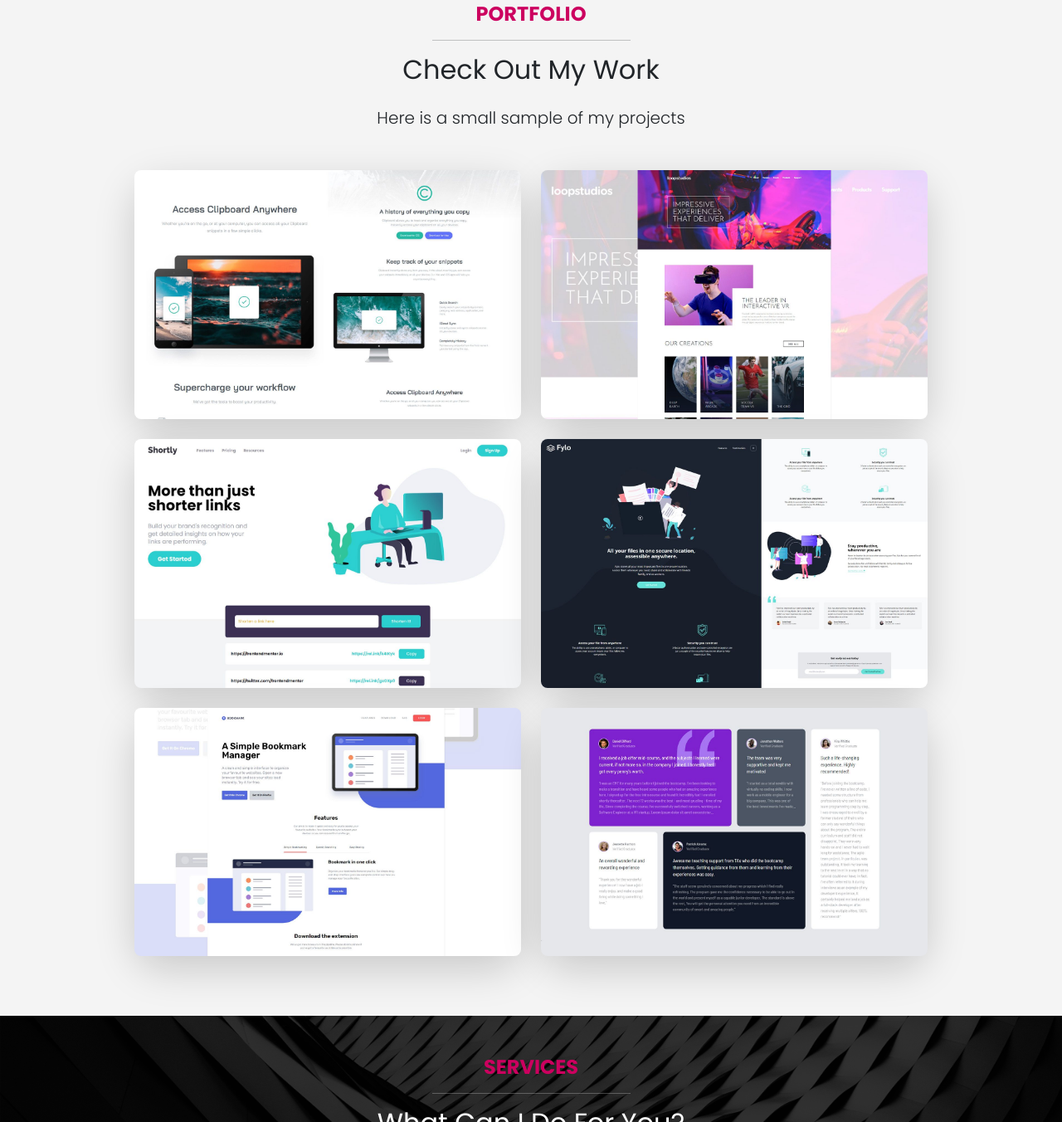
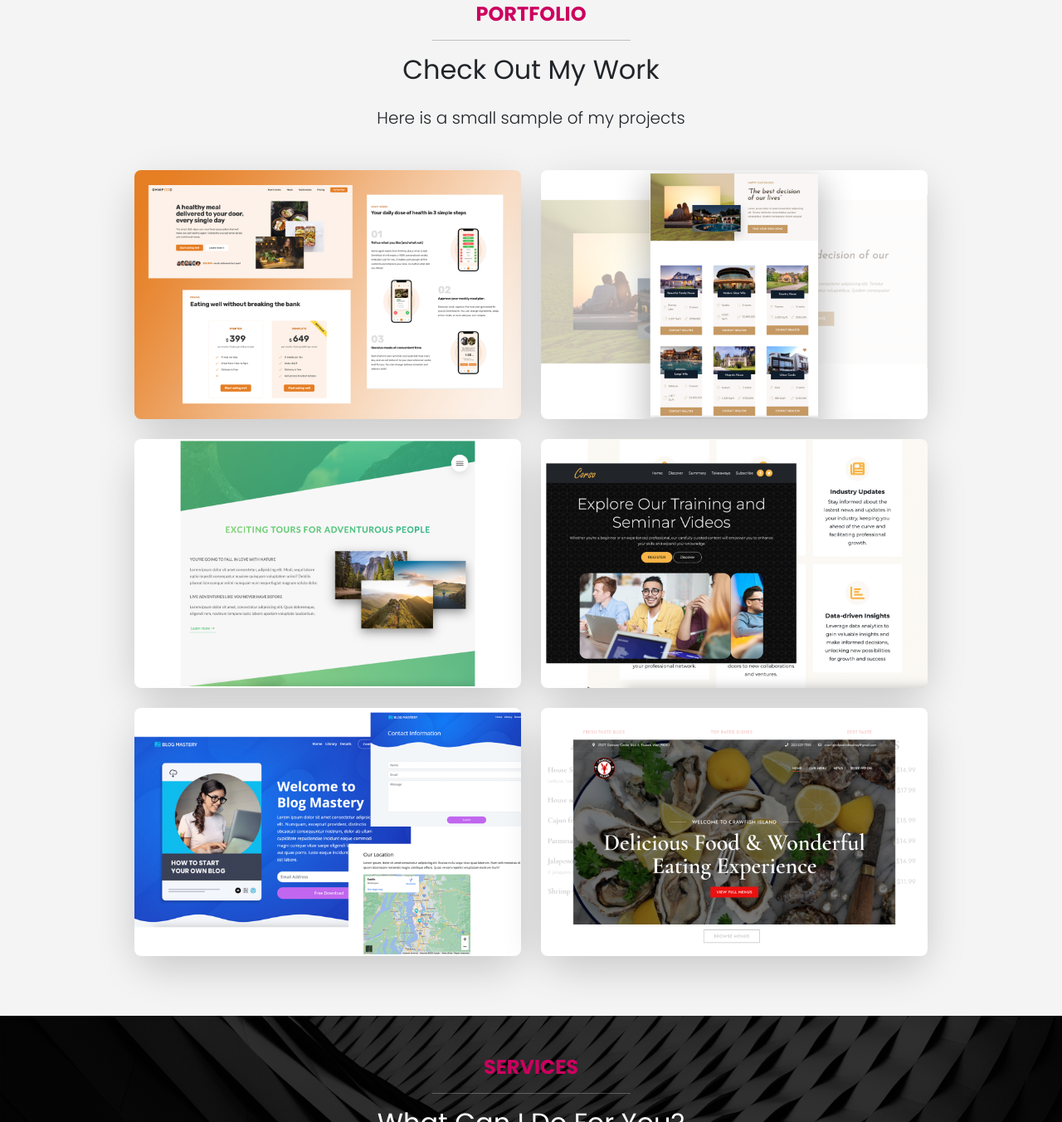
Before and after one commit to hanguyen2507/portfolio-website, a website: page index.html in a window 1280 px wide. Shown: the part 2167-3519 px from the top of the page at 83% size. Drawn offline with nearby package versions, Linux system fonts and the light colour scheme; files that its build step writes are made by us from their sources.

Commit message:
Changed projects

```diff
--- a/index.html
+++ b/index.html
@@ -176,48 +176,48 @@
         <div class="row">
           <div class="col-md-6 mb-4">
             <div class="project shadow-lg rounded-5">
-              <a href="images/project1.jpg" data-lightbox="images" data-title="Clipboard Landing Page">
-                <img src="images/project1.jpg" alt="Project 1" class="img-fluid rounded-3">
+              <a href="images/omnifood.png" data-lightbox="images" data-title="Clipboard Landing Page">
+                <img src="images/omnifood.png" alt="OmniFood Project" class="img-fluid rounded-3">
               </a>
             </div>
           </div>
 
           <div class="col-md-6 mb-4">
             <div class="project shadow-lg rounded-5">
-              <a href="images/project2.jpg" data-lightbox="images" data-title="Loop Studios Website">
-                <img src="images/project2.jpg" alt="Project 2" class="img-fluid rounded-3">
+              <a href="images/neter.png" data-lightbox="images" data-title="Loop Studios Website">
+                <img src="images/neter.png" alt="Nexter Project" class="img-fluid rounded-3">
               </a>
             </div>
           </div>
 
           <div class="col-md-6 mb-4">
             <div class="project shadow-lg rounded-5">
-              <a href="images/project3.jpg" data-lightbox="images" data-title="Shortly Website">
-                <img src="images/project3.jpg" alt="Project 3" class="img-fluid rounded-3">
+              <a href="images/natours.png" data-lightbox="images" data-title="Shortly Website">
+                <img src="images/natours.png" alt="Natours Project" class="img-fluid rounded-3">
               </a>
             </div>
           </div>
 
           <div class="col-md-6 mb-4">
             <div class="project shadow-lg rounded-5">
-              <a href="images/project4.jpg" data-lightbox="images" data-title="Flyo Website">
-                <img src="images/project4.jpg" alt="Project 4" class="img-fluid rounded-3">
+              <a href="images/corso.png" data-lightbox="images" data-title="Flyo Website">
+                <img src="images/corso.png" alt="Corso Project" class="img-fluid rounded-3">
               </a>
             </div>
           </div>
 
           <div class="col-md-6 mb-4">
             <div class="project shadow-lg rounded-5">
-              <a href="images/project5.jpg" data-lightbox="images" data-title="Bookmark Website">
-                <img src="images/project5.jpg" alt="Project 5" class="img-fluid rounded-3">
+              <a href="images/mastery.png" data-lightbox="images" data-title="Bookmark Website">
+                <img src="images/mastery.png" alt="Book Project" class="img-fluid rounded-3">
               </a>
             </div>
           </div>
 
           <div class="col-md-6 mb-4">
             <div class="project shadow-lg rounded-5">
-              <a href="images/project6.jpg" data-lightbox="images" data-title="Grid Layout">
-                <img src="images/project6.jpg" alt="Project 6" class="img-fluid rounded-3">
+              <a href="images/restaurant.png" data-lightbox="images" data-title="Grid Layout">
+                <img src="images/restaurant.png" alt="Restaurant Project" class="img-fluid rounded-3">
               </a>
             </div>
           </div>
@@ -257,7 +257,7 @@
     <section class="stats py-5 text-bg-secondary">
       <div class="container">
         <div class="row g-0">
-          <div class="col-md-4 col-lg-2">
+          <div class="col-md-4">
             <div class="stat text-center border-end border-dark">
               <i class="fas fa-users fa-2x mb-3"></i>
               <p class="fs-2">9+</p>
@@ -265,7 +265,7 @@
             </div>
           </div>
 
-          <div class="col-md-4 col-lg-2">
+          <div class="col-md-4">
             <div class="stat text-center border-end border-dark">
               <i class="fas fa-project-diagram fa-2x mb-3"></i>
               <p class="fs-2">9</p>
@@ -273,7 +273,7 @@
             </div>
           </div>
 
-          <div class="col-md-4 col-lg-2">
+          <div class="col-md-4">
             <div class="stat text-center">
               <i class="fas fa-clock fa-2x mb-3"></i>
               <p class="fs-2">1+</p>
```
Also changed, not shown: images/corso.png (added), images/mastery.png (added), images/natours.png (added), images/neter.png (added), images/omnifood.png (added), images/restaurant.png (added), 1 other file.
